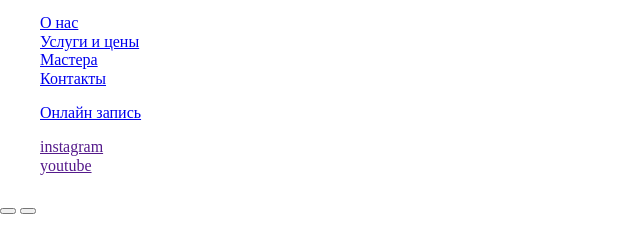
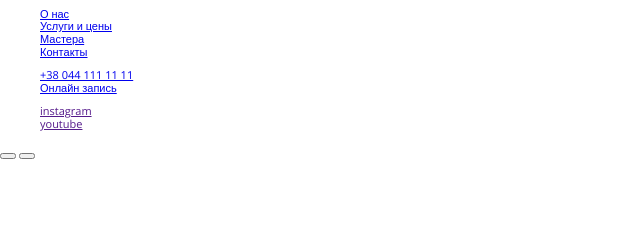
Before and after one commit to Irina3213/barbershoppractice, a plain HTML site: page index.html in a window 1280 px wide. Shown: the part 62-314 px from the top of the page, without its empty margins (0-640 px from the left). Drawn offline with nearby package versions, Linux system fonts and the light colour scheme.

```diff
--- a/css/styles.css
+++ b/css/styles.css
@@ -1,3 +1,11 @@
-ul{
-    list-style: none;
+body{
+    font-family: 'Open Sans', sans-serif;
+    font-size: 11px;
+    background-color: #fff;
 }
+h1, h2, h3, h4, h5, h6{
+    font-family: "Raleway", sans-serif;
+}
+ul, ol{
+    list-style-type: none;
+}
--- a/index.html
+++ b/index.html
@@ -4,6 +4,9 @@
     <meta charset="UTF-8" />
     <meta name="viewport" content="width=device-width, initial-scale=1.0" />
     <title>Barbershop</title>
+    <link rel="preconnect" href="https://fonts.googleapis.com">
+<link rel="preconnect" href="https://fonts.gstatic.com" crossorigin>
+<link href="https://fonts.googleapis.com/css2?family=Open+Sans:ital,wght@0,300..800;1,300..800&family=Raleway:ital,wght@0,900;1,900&display=swap" rel="stylesheet">
     <link rel="stylesheet" href="https://cdnjs.cloudflare.com/ajax/libs/normalize/8.0.1/normalize.min.css" integrity="sha512-NhSC1YmyruXifcj/KFRWoC561YpHpc5Jtzgvbuzx5VozKpWvQ+4nXhPdFgmx8xqexRcpAglTj9sIBWINXa8x5w==" crossorigin="anonymous" referrerpolicy="no-referrer" />
     <link rel="stylesheet" href="./css/styles.css" />
   </head>
@@ -29,7 +32,7 @@
         </ul>
         <ul>
           <li>
-            <a href="tel:+"></a>
+            <a href="tel:++380441111111">+38 044 111 11 11</a>
           </li>
           <li>
             <a href="#">Онлайн запись</a>
```
